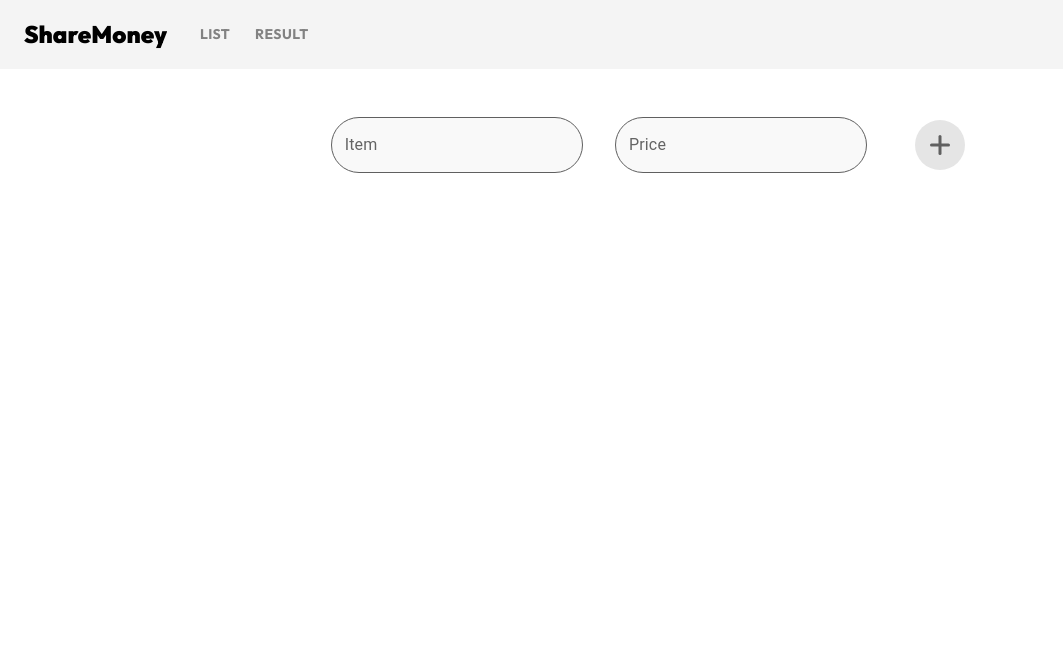
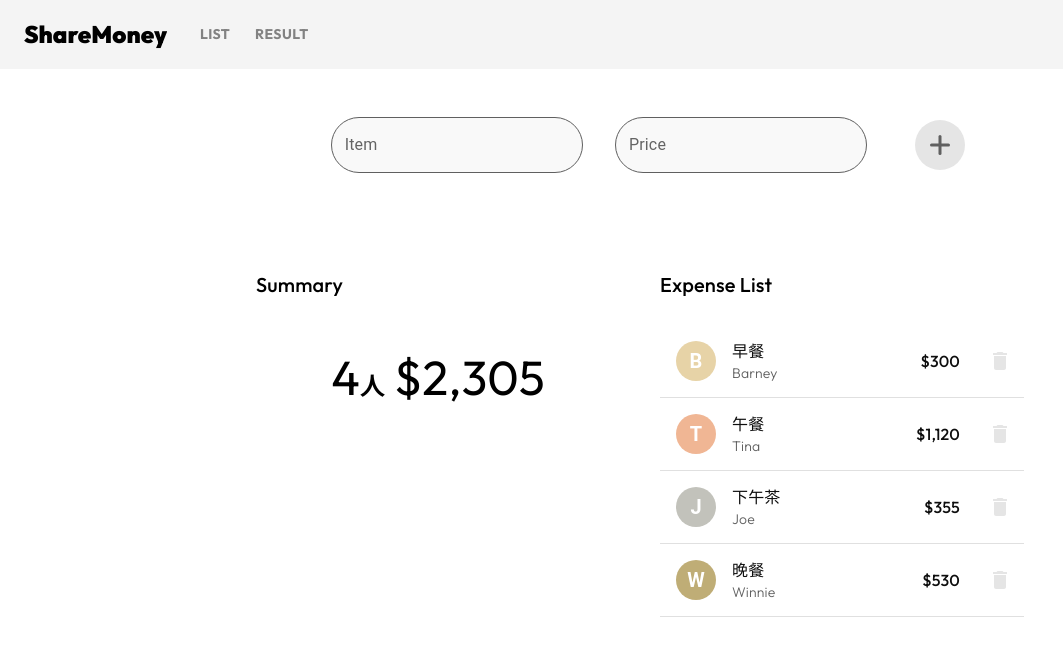
Before and after one commit to a03993/share-money-app, a React (Create React App) app: page / in a window 1280 px wide. Shown: the top 656 px of the page, without its empty margins (0-1063 px from the left). Built offline with nearby package versions, Linux system fonts and the light colour scheme; the HTML template or start-up script is replaced by a standard one.

Commit message:
feat: Create ExpenseList and SummarySection components

```diff
--- /dev/null
+++ b/src/components/ExpenseList.js
@@ -0,0 +1,85 @@
+import {
+  List,
+  ListItem,
+  ListItemAvatar,
+  ListItemText,
+  Avatar,
+  IconButton,
+  Typography,
+} from "@mui/material";
+import { Delete as DeleteIcon } from "@mui/icons-material";
+
+const commonStyles = {
+  fontFamily: "Outfit",
+};
+
+export const styles = {
+  title: {
+    ...commonStyles,
+    marginBottom: "1rem",
+  },
+  primary: {
+    ...commonStyles,
+    fontWeight: 500,
+    color: "#0E0E0E",
+  },
+  secondary: {
+    ...commonStyles,
+    fontWeight: 300,
+    color: "#606060",
+  },
+};
+
+export default function ExpenseList({ expenseData }) {
+  return (
+    <>
+      <Typography sx={styles.title} variant="h6">
+        Expense List
+      </Typography>
+      <List sx={{ maxWidth: "30rem", margin: "auto" }}>
+        {expenseData.map((expense, index) => (
+          <ListItem
+            key={index}
+            divider
+            secondaryAction={
+              <IconButton edge="end" aria-label="delete">
+                <DeleteIcon sx={{ color: "#E5E5E5" }} />
+              </IconButton>
+            }
+          >
+            <ListItemAvatar>
+              <Avatar
+                sx={{
+                  backgroundColor: expense.color,
+                  ...styles.common,
+                  fontWeight: 600,
+                }}
+                alt={expense.name}
+              >
+                {expense.name[0]}
+              </Avatar>
+            </ListItemAvatar>
+            <ListItemText
+              primary={expense.item}
+              secondary={expense.name}
+              primaryTypographyProps={{
+                ...styles.primary,
+                fontSize: "1rem",
+              }}
+              secondaryTypographyProps={styles.secondary}
+            />
+            <ListItemText
+              primary={`$${expense.amount.toLocaleString()}`}
+              primaryTypographyProps={styles.primary}
+              sx={{
+                textAlign: "right",
+                marginRight: 2,
+                flex: "0 0 auto",
+              }}
+            />
+          </ListItem>
+        ))}
+      </List>
+    </>
+  );
+}
--- a/src/components/ListPage.js
+++ b/src/components/ListPage.js
@@ -1,5 +1,68 @@
+import { Box, Grid } from "@mui/material";
+
 import Input from "./Input";
+import SummarySection from "./SummarySection";
+import ExpenseList from "./ExpenseList";
+
+const expenseData = [
+  {
+    name: "Barney",
+    color: "#E7D3A7",
+    item: "早餐",
+    amount: 300,
+  },
+  {
+    name: "Tina",
+    color: "#F0B694",
+    item: "午餐",
+    amount: 1120,
+  },
+  {
+    name: "Joe",
+    color: "#C2C2BB",
+    item: "下午茶",
+    amount: 355,
+  },
+  {
+    name: "Winnie",
+    color: "#BFAD76",
+    item: "晚餐",
+    amount: 530,
+  },
+];
+
+const totalAmount = expenseData.reduce(
+  (sum, expense) => sum + expense.amount,
+  0
+);
 
 export default function ListPage() {
-  return <Input />;
+  return (
+    <>
+      <Input />
+      <Box
+        sx={{
+          maxWidth: {
+            xs: "80%",
+            sm: "70%",
+            lg: "60%",
+          },
+          mx: "auto",
+          mt: 10,
+        }}
+      >
+        <Grid container spacing={5}>
+          <Grid item xs={12} md={6}>
+            <SummarySection
+              expenseData={expenseData}
+              totalAmount={totalAmount}
+            />
+          </Grid>
+          <Grid item xs={12} md={6}>
+            <ExpenseList expenseData={expenseData} />
+          </Grid>
+        </Grid>
+      </Box>
+    </>
+  );
 }
--- /dev/null
+++ b/src/components/SummarySection.js
@@ -0,0 +1,38 @@
+import { Typography } from "@mui/material";
+
+const commonStyles = {
+  fontFamily: "Outfit",
+};
+
+export const styles = {
+  title: {
+    ...commonStyles,
+    marginBottom: "3rem",
+  },
+  amount: {
+    ...commonStyles,
+    fontWeight: 400,
+    textAlign: "center",
+  },
+  personCount: {
+    ...commonStyles,
+    fontWeight: 900,
+  },
+};
+
+export default function SummarySection({ expenseData, totalAmount }) {
+  return (
+    <>
+      <Typography sx={styles.title} variant="h6">
+        Summary
+      </Typography>
+      <Typography variant="h3" gutterBottom sx={styles.amount}>
+        {expenseData.length}
+        <Typography variant="h5" component="span" sx={styles.personCount}>
+          人
+        </Typography>{" "}
+        ${totalAmount.toLocaleString()}
+      </Typography>
+    </>
+  );
+}
```
